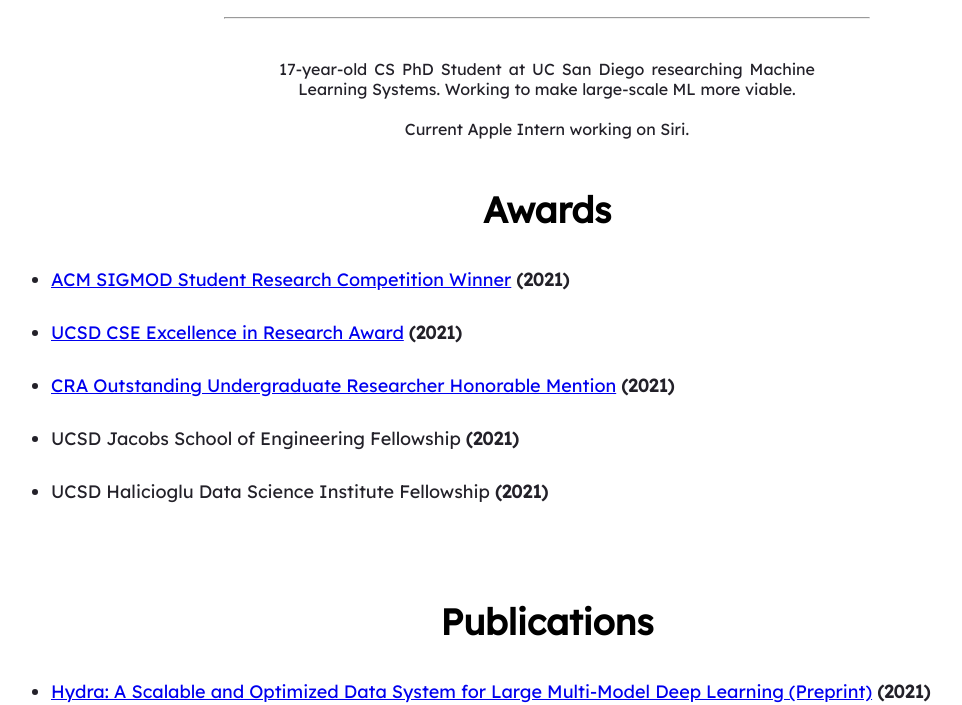
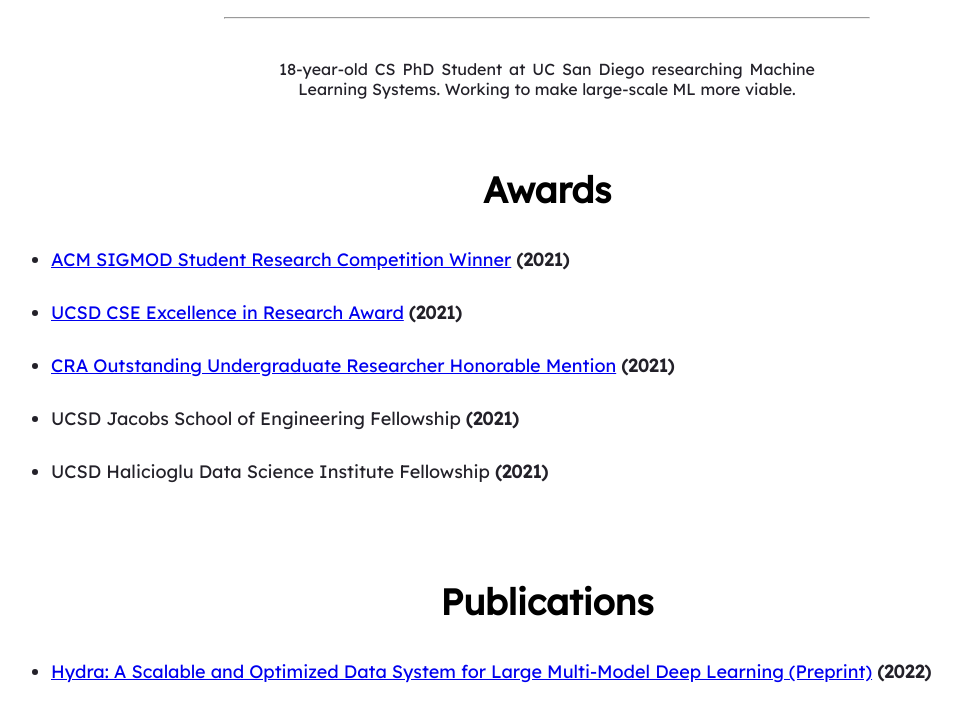
Before and after one commit to knagrecha/kabirnagrecha.com, a Gatsby site: page / in a window 1280 px wide. Shown: the part 252-957 px from the top of the page, without its empty margins (93-1055 px from the left). Built offline with nearby package versions, Linux system fonts and the light colour scheme; Gatsby itself is replaced by a stand-in of ours.

Commit message:
Updated for 2022

```diff
--- a/src/pages/index.js
+++ b/src/pages/index.js
@@ -180,8 +180,7 @@ const IndexPage = () => {
       <hr width="60%" style={hrStyles}/>
 
       <p style={paragraphCenterStyles}>
-          17-year-old CS PhD Student at UC San Diego researching Machine Learning Systems. Working to make large-scale ML more viable. <br/> <br/>
-          Current Apple Intern working on Siri.
+          18-year-old CS PhD Student at UC San Diego researching Machine Learning Systems. Working to make large-scale ML more viable. <br/> <br/>
       </p>
       <h1 style={subheadingStyles}>
           Awards
@@ -203,7 +202,7 @@ const IndexPage = () => {
         Publications
     </h1>
   <ul style={listStyles}>
-    <li style={listItemStyles}> <a href="https://adalabucsd.github.io/papers/TR_2021_Hydra.pdf"> Hydra: A Scalable and Optimized Data System for Large Multi-Model Deep Learning (Preprint)</a> <strong>(2021)</strong>  </li>
+    <li style={listItemStyles}> <a href="https://adalabucsd.github.io/papers/TR_2021_Hydra.pdf"> Hydra: A Scalable and Optimized Data System for Large Multi-Model Deep Learning (Preprint)</a> <strong>(2022)</strong>  </li>
     <li style={listItemStyles}> <a href="https://dl.acm.org/doi/abs/10.1145/3448016.3450571"> Model Parallel Model Selection for Deep Learning Systems (ACM SIGMOD ’21)</a> <strong>(2021)</strong>  </li>
     <li style={listItemStyles}> <a href="https://openaccess.thecvf.com/content/CVPR2021/html/Wang_Gradient-Based_Algorithms_for_Machine_Teaching_CVPR_2021_paper.html"> Gradient-based Algorithms for Machine Teaching (CVPR ’21)</a> <strong>(2021)</strong>  </li>
     <li style={listItemStyles}> <a href="https://adalabucsd.github.io/papers/2021_Cerebro_CIDR.pdf"> Cerebro: A Layered Data Platform for Scalable Deep Learning (CIDR ’21)</a> <strong>(2021)</strong>  </li>
```
Also changed, not shown: 3 other files.
